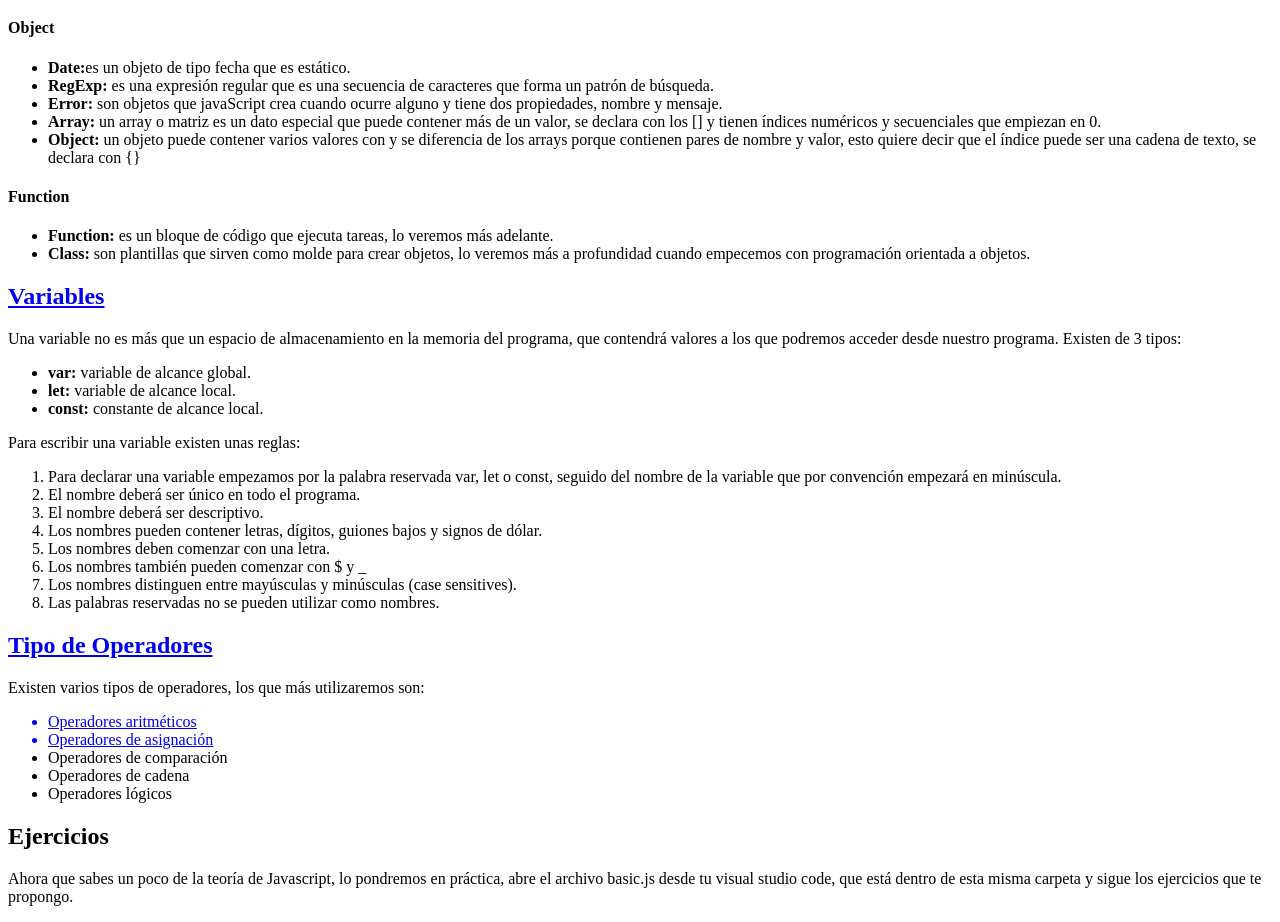
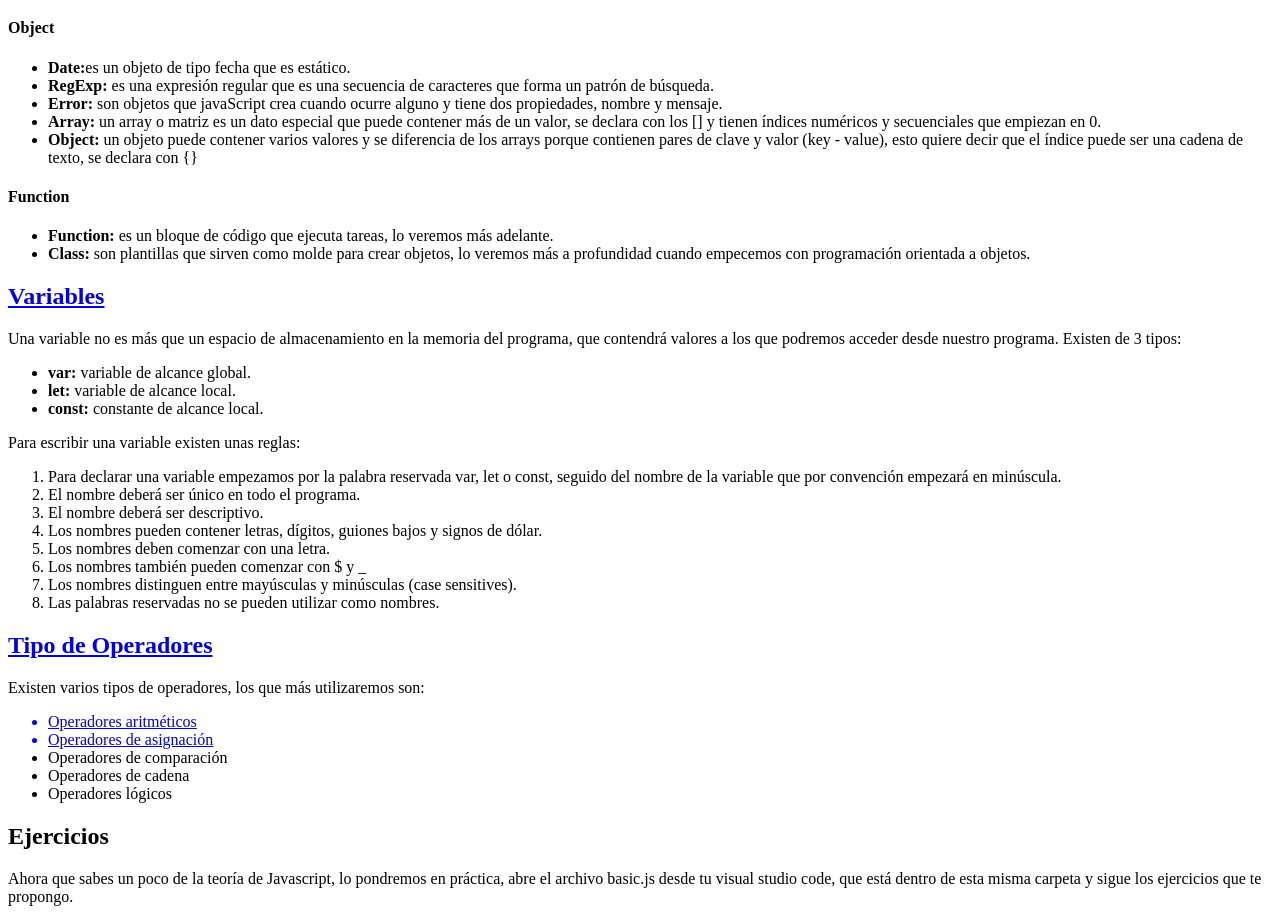
Before and after one commit to templates101/js-basic-I, a plain HTML site: page index.html in a window 1280 px wide. Shown: the part 1207-2129 px from the top of the page. Drawn offline with Linux system fonts and the light colour scheme.

Commit message:
Update index.html

```diff
--- a/index.html
+++ b/index.html
@@ -56,7 +56,7 @@
         <li><strong>RegExp: </strong>es una expresión regular que es una secuencia de caracteres que forma un patrón de búsqueda.</li>
         <li><strong>Error: </strong>son objetos que javaScript crea cuando ocurre alguno y tiene dos propiedades, nombre y mensaje.</li>
         <li><strong>Array: </strong>un array o matriz es un dato especial que puede contener más de un valor, se declara con los [] y tienen índices numéricos y secuenciales que empiezan en 0.</li>
-        <li><strong>Object: </strong>un objeto puede contener varios valores con y se diferencia de los arrays porque contienen pares de nombre y valor, esto quiere decir que el índice puede ser una cadena de texto, se declara con {}</li>
+        <li><strong>Object: </strong>un objeto puede contener varios valores y se diferencia de los arrays porque contienen pares de clave y valor (key - value), esto quiere decir que el índice puede ser una cadena de texto, se declara con {}</li>
     </ul>
     <h4>Function</h4>
     <ul>
```
